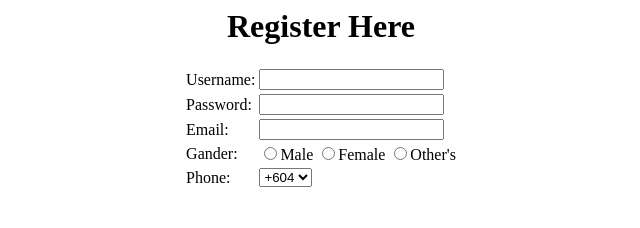
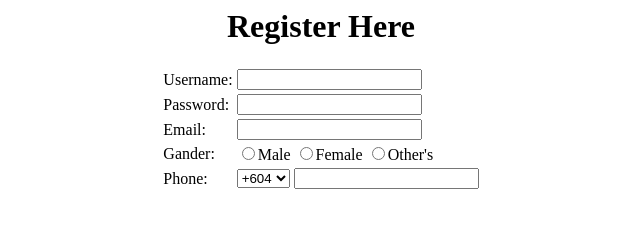
Before and after one commit to gamble-server/Register.html, a plain HTML site: page index.html in a window 1280 px wide. Shown: the whole page, without its empty margins (319-959 px from the left). Drawn offline with Linux system fonts and the light colour scheme.

Commit message:
Update index.html

```diff
--- a/index.html
+++ b/index.html
@@ -57,6 +57,7 @@
                                   <option>+258</option>
 
                               </select>
+                              <input type="phone" name"mob_digits">
                           </td>
                       </tr>
 
```
